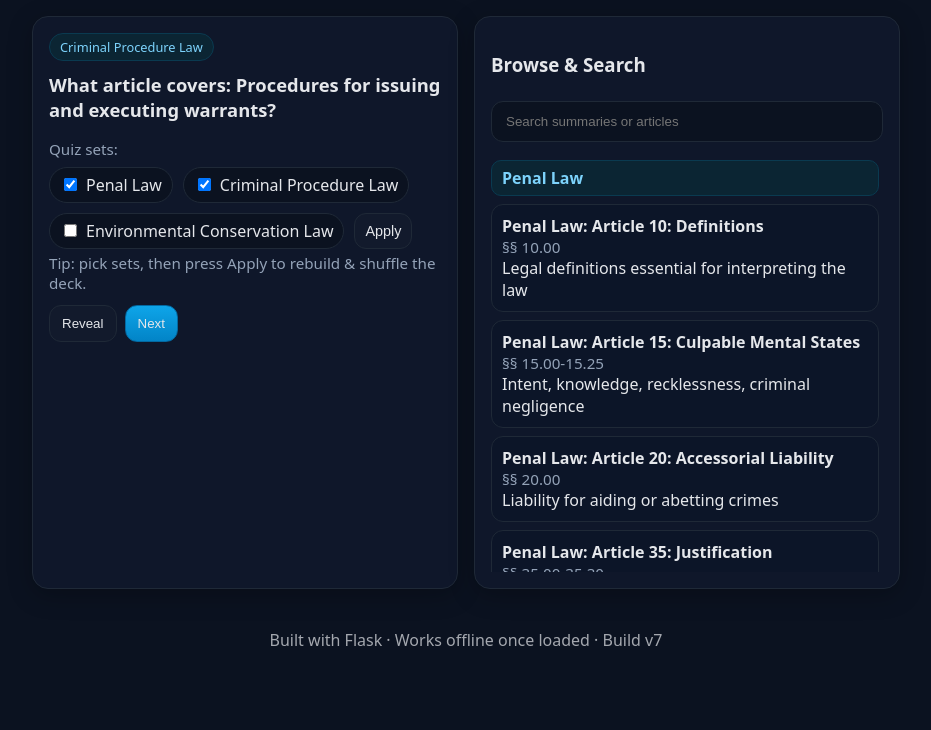
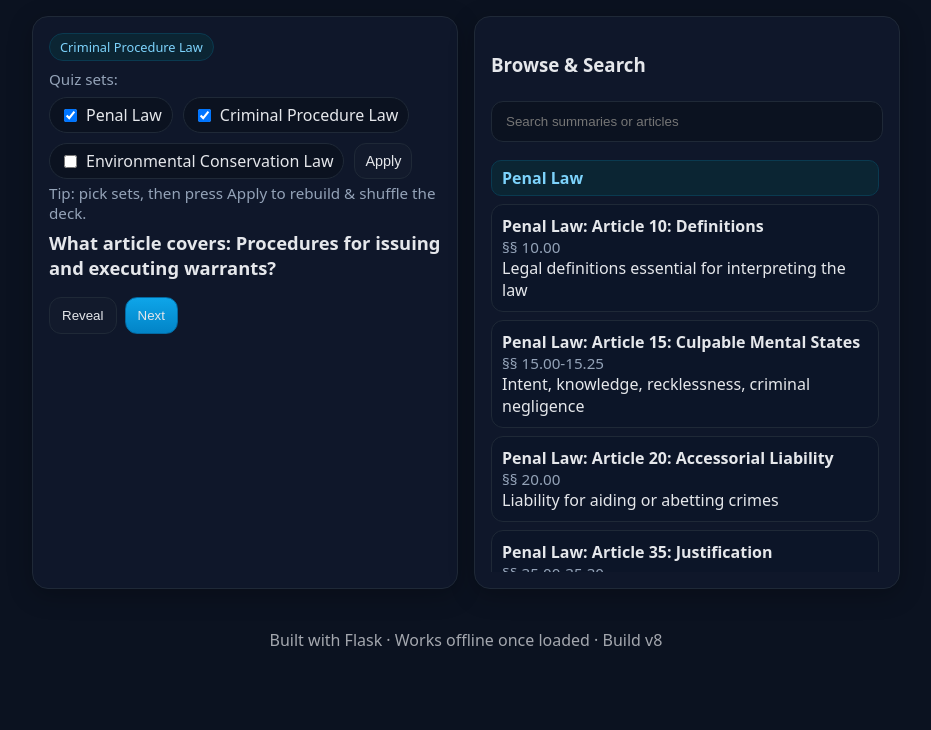
Before and after one commit to mcollis24/NY-PL-CPL-Flashcards, a Flask app: page / in a window 1280 px wide. Shown: the part 70-800 px from the top of the page, without its empty margins (174-1105 px from the left). Run offline with Flask 3, Linux system fonts and the light colour scheme.

Commit message:
Move quiz toggles above question (v8) + cache bust

```diff
--- a/static/service-worker.js
+++ b/static/service-worker.js
@@ -1,8 +1,8 @@
-const CACHE = 'ny-law-cards-v7';
+const CACHE = 'ny-law-cards-v8';
 const ASSETS = [
   '/',
-  '/static/style.css?v=7',
-  '/static/app.js?v=7',
+  '/static/style.css?v=8',
+  '/static/app.js?v=8',
   '/static/manifest.json',
   '/static/icons/icon-192.png',
   '/static/icons/icon-512.png'
--- a/static/style.css
+++ b/static/style.css
@@ -9,7 +9,7 @@ h1{margin:0;font-size:1.25rem}
 .container{display:grid;gap:16px;max-width:900px;margin:16px auto;padding:0 16px}
 .card{background:var(--card);border:1px solid #1f2937;border-radius:16px;padding:16px;box-shadow:0 6px 24px rgba(0,0,0,.25)}
 .pill{display:inline-block;padding:4px 10px;border-radius:999px;background:#0b2533;color:#7dd3fc;border:1px solid #0a3a50;font-size:.8rem;margin-bottom:8px}
-.question{font-size:1.15rem;line-height:1.35;margin:.25rem 0 1rem}
+.question{font-size:1.15rem;line-height:1.35;margin:.5rem 0 1rem}
 .answer{background:#0b1220;border:1px dashed #1f2937;border-radius:12px;padding:12px}
 .answer-line{margin-bottom:6px}
 .muted{color:var(--muted);font-size:.95rem}
@@ -21,7 +21,7 @@ h1{margin:0;font-size:1.25rem}
 .btn.secondary{background:#111827;border-color:#374151}
 .btn.danger{background:#290e0e;border-color:#3f1b1b;color:#fecaca}
 .btn.small{padding:8px 10px;font-size:.9rem}
-.toggles{display:flex;flex-wrap:wrap;gap:10px;margin:8px 0 4px}
+.toggles{display:flex;flex-wrap:wrap;gap:10px;margin:6px 0 4px}
 .toggle{display:flex;align-items:center;gap:6px;padding:6px 10px;border:1px solid #1f2937;border-radius:999px;background:#0b1220}
 input[type="search"]{width:100%;padding:12px 14px;border-radius:12px;border:1px solid #1f2937;background:#0b1220;color:#var(--ink);margin:6px 0 10px}
 .list{display:grid;gap:8px;max-height:420px;overflow:auto;padding-right:4px}
--- a/templates/index.html
+++ b/templates/index.html
@@ -7,7 +7,7 @@
   <link rel="manifest" href="/static/manifest.json">
   <link rel="apple-touch-icon" href="/static/icons/icon-192.png">
   <meta name="theme-color" content="#0f172a" />
-  <link rel="stylesheet" href="/static/style.css?v=7" />
+  <link rel="stylesheet" href="/static/style.css?v=8" />
 </head>
 <body>
   <header class="app-header">
@@ -21,7 +21,6 @@
   <main class="container">
     <section class="card" id="quizCard" aria-live="polite">
       <div class="pill" id="lawPill">Flashcard</div>
-      <h2 id="question" class="question">Loading…</h2>
       <div class="muted" style="margin-bottom:8px">Quiz sets:</div>
       <div class="toggles" role="group" aria-label="Select law sets for quiz">
         <label class="toggle"><input type="checkbox" id="tgl-pl" checked> <span>Penal Law</span></label>
@@ -30,6 +29,9 @@
         <button id="reshuffleBtn" class="btn small">Apply</button>
       </div>
       <div class="hint muted">Tip: pick sets, then press Apply to rebuild & shuffle the deck.</div>
+
+      <h2 id="question" class="question">Loading…</h2>
+
       <div id="answer" class="answer" hidden>
         <div class="answer-line"><strong id="law"></strong> <span id="article"></span></div>
         <div class="muted" id="sections"></div>
@@ -47,13 +49,13 @@
     </section>
   </main>
 
-  <footer class="footer">Built with Flask · Works offline once loaded · Build v7</footer>
+  <footer class="footer">Built with Flask · Works offline once loaded · Build v8</footer>
 
   <script>
     window.QUIZ_SETS = {{ quiz_sets | tojson }};   // separate arrays per law
     window.BROWSE = {{ browse_items | tojson }};   // PL + CPL + ECL for browsing
   </script>
-  <script src="/static/app.js?v=7" defer></script>
+  <script src="/static/app.js?v=8" defer></script>
   <script>
     if ('serviceWorker' in navigator) {
       window.addEventListener('load', () => {
```
